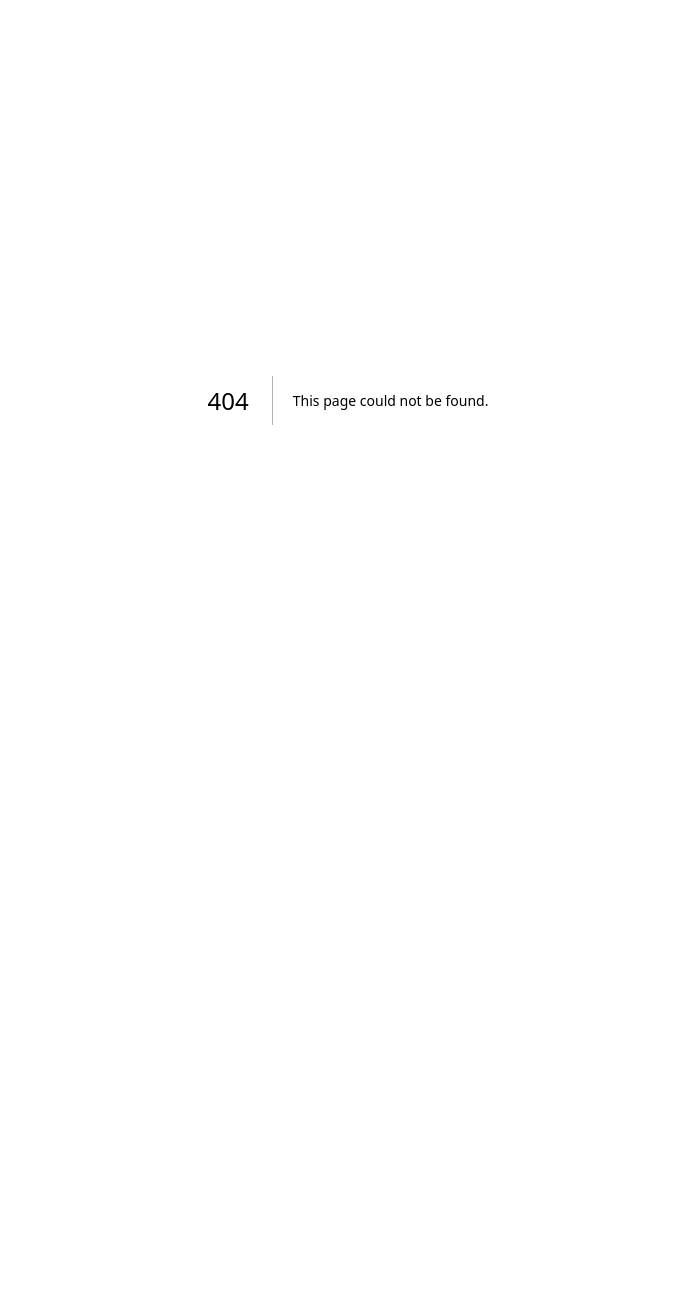
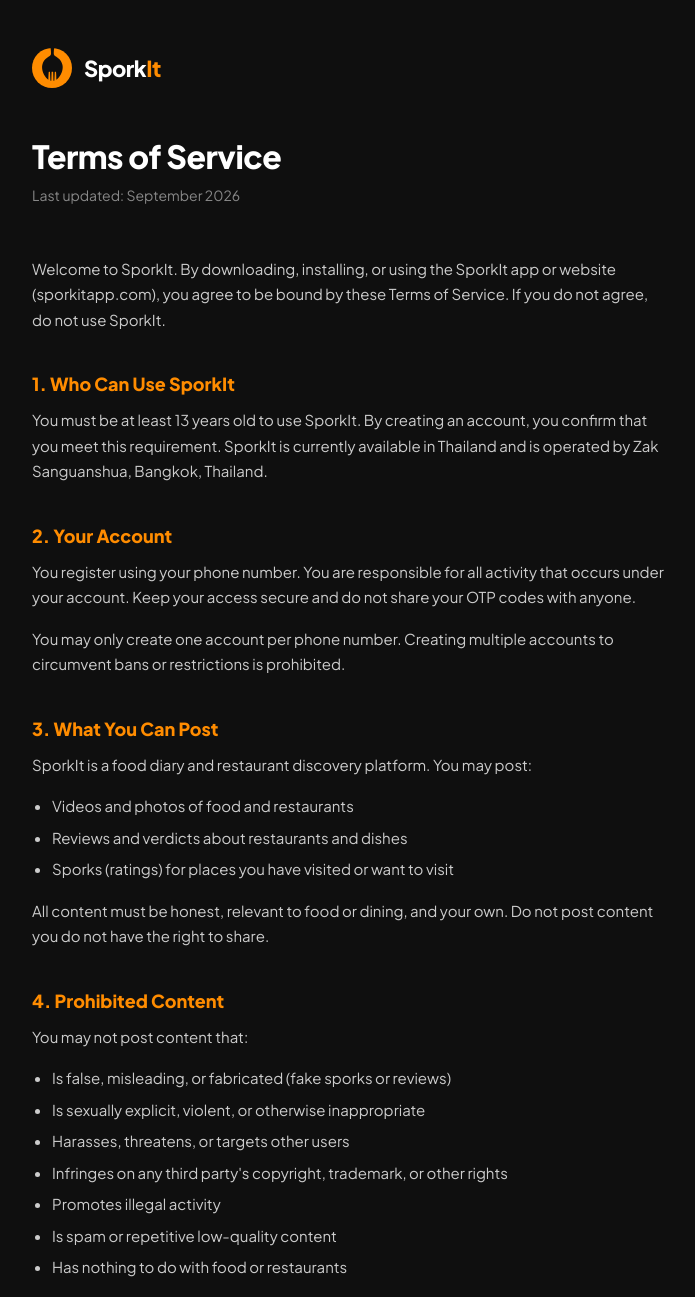
Before and after one commit to zaksanguan/sporkit-web, a Next.js app: page /terms in a window 1280 px wide. Before the commit this address had no page. Shown: the top 1297 px of the page, without its empty margins (292-987 px from the left). Before the commit the page ends 800 px from the top, so only its background shows below. Built offline with nearby package versions, Linux system fonts and the light colour scheme.

Commit message:
feat: terms of service page at /terms

```diff
--- /dev/null
+++ b/app/terms/page.tsx
@@ -0,0 +1,118 @@
+export default function TermsPage() {
+  return (
+    <html lang="en">
+      <head>
+        <meta charSet="UTF-8" />
+        <meta name="viewport" content="width=device-width, initial-scale=1.0" />
+        <title>Terms of Service — SporkIt</title>
+        <link rel="preconnect" href="https://fonts.googleapis.com" />
+        <link rel="preconnect" href="https://fonts.gstatic.com" crossOrigin="anonymous" />
+        <link href="https://fonts.googleapis.com/css2?family=Plus+Jakarta+Sans:wght@400;600;800&display=swap" rel="stylesheet" />
+        <link rel="icon" type="image/png" href="/favicon.png" />
+        <style dangerouslySetInnerHTML={{ __html: `
+          *, *::before, *::after { box-sizing: border-box; margin: 0; padding: 0; }
+          html, body { background: #0F0F0F; color: #FFFFFF; font-family: 'Plus Jakarta Sans', sans-serif; -webkit-font-smoothing: antialiased; }
+          .page { max-width: 680px; margin: 0 auto; padding: 48px 24px 80px; }
+          .logo-link { display: flex; align-items: center; gap: 12px; text-decoration: none; margin-bottom: 48px; }
+          .logo-circle { width: 40px; height: 40px; border-radius: 50%; background: #FF8C00; display: flex; align-items: flex-start; justify-content: center; overflow: visible; flex-shrink: 0; }
+          .logo-circle svg { margin-top: -1px; }
+          .wordmark { font-size: 22px; font-weight: 800; color: #FFFFFF; letter-spacing: -0.5px; }
+          .wordmark span { color: #FF8C00; }
+          h1 { font-size: 32px; font-weight: 800; color: #FFFFFF; letter-spacing: -0.5px; margin-bottom: 8px; }
+          .meta { font-size: 14px; color: #888888; margin-bottom: 48px; }
+          h2 { font-size: 18px; font-weight: 700; color: #FF8C00; margin-top: 40px; margin-bottom: 12px; }
+          p { font-size: 15px; line-height: 1.7; color: #CCCCCC; margin-bottom: 16px; }
+          ul { padding-left: 20px; margin-bottom: 16px; }
+          li { font-size: 15px; line-height: 1.7; color: #CCCCCC; margin-bottom: 6px; }
+          a { color: #FF8C00; text-decoration: none; }
+          a:hover { text-decoration: underline; }
+          .footer { margin-top: 64px; padding-top: 24px; border-top: 1px solid #222222; font-size: 13px; color: #555555; }
+        `}} />
+      </head>
+      <body>
+        <div className="page">
+          <a href="https://sporkitapp.com" className="logo-link">
+            <div className="logo-circle">
+              <svg width="21" height="34" viewBox="0 0 78 127" fill="none" xmlns="http://www.w3.org/2000/svg">
+                <path d="M38.4995 0C42.968 0 45.9579 0.4931 45.9995 0.5C44.4995 4.99985 43.9995 15.5 43.9995 15.5C43.9985 15.5168 43.5 24.0034 43.9995 27.5C44.8545 30.0718 45.7997 32.0001 49.9995 35C58.5534 41.1099 70.4995 45.5001 75.9995 66.5C81.011 85.6347 68.4995 113 53.4995 122C53.3328 113.167 52.7995 94.6 51.9995 93C51.3327 92.5 49.8992 91.8002 47.4995 93L45.9995 125.5C45.6659 125.833 44.4991 126.5 42.4995 126.5L41.4995 93C41.17 92.8354 40.1265 92.5093 38.561 92.501C36.9958 92.5095 35.9526 92.8355 35.6235 93L34.6235 126.5C32.6236 126.5 31.4569 125.833 31.1235 125.5L29.6235 93C27.2236 91.8 25.7902 92.5 25.1235 93C24.3235 94.6 23.7902 113.167 23.6235 122C8.62353 113 -3.88793 85.6347 1.12352 66.5C6.62353 45.5 18.5696 41.1099 27.1235 35C31.3235 32 32.2685 30.0719 33.1235 27.5C33.6233 24.0015 33.1239 15.5072 33.1235 15.5C33.1235 15.5 32.6235 4.99985 31.1235 0.5C31.1431 0.496743 34.0832 0.00901329 38.4995 0Z" fill="#0F0F0F"/>
+              </svg>
+            </div>
+            <div className="wordmark">Spork<span>It</span></div>
+          </a>
+
+          <h1>Terms of Service</h1>
+          <p className="meta">Last updated: September 2026</p>
+
+          <p>Welcome to SporkIt. By downloading, installing, or using the SporkIt app or website (sporkitapp.com), you agree to be bound by these Terms of Service. If you do not agree, do not use SporkIt.</p>
+
+          <h2>1. Who Can Use SporkIt</h2>
+          <p>You must be at least 13 years old to use SporkIt. By creating an account, you confirm that you meet this requirement. SporkIt is currently available in Thailand and is operated by Zak Sanguanshua, Bangkok, Thailand.</p>
+
+          <h2>2. Your Account</h2>
+          <p>You register using your phone number. You are responsible for all activity that occurs under your account. Keep your access secure and do not share your OTP codes with anyone.</p>
+          <p>You may only create one account per phone number. Creating multiple accounts to circumvent bans or restrictions is prohibited.</p>
+
+          <h2>3. What You Can Post</h2>
+          <p>SporkIt is a food diary and restaurant discovery platform. You may post:</p>
+          <ul>
+            <li>Videos and photos of food and restaurants</li>
+            <li>Reviews and verdicts about restaurants and dishes</li>
+            <li>Sporks (ratings) for places you have visited or want to visit</li>
+          </ul>
+          <p>All content must be honest, relevant to food or dining, and your own. Do not post content you do not have the right to share.</p>
+
+          <h2>4. Prohibited Content</h2>
+          <p>You may not post content that:</p>
+          <ul>
+            <li>Is false, misleading, or fabricated (fake sporks or reviews)</li>
+            <li>Is sexually explicit, violent, or otherwise inappropriate</li>
+            <li>Harasses, threatens, or targets other users</li>
+            <li>Infringes on any third party's copyright, trademark, or other rights</li>
+            <li>Promotes illegal activity</li>
+            <li>Is spam or repetitive low-quality content</li>
+            <li>Has nothing to do with food or restaurants</li>
+          </ul>
+          <p>We use automated screening and manual review to enforce these rules. Content that violates these terms may be removed without notice.</p>
+
+          <h2>5. Your Content — Licence to SporkIt</h2>
+          <p>You own the content you post. By posting on SporkIt, you grant us a non-exclusive, royalty-free, worldwide licence to store, display, and distribute your content within the SporkIt platform. We will not sell your content to third parties.</p>
+          <p>If you delete your content or your account, your licence ends. However, copies may persist in backups for a limited period.</p>
+
+          <h2>6. Restaurant Information</h2>
+          <p>Restaurant data on SporkIt is sourced from Google Places API, user submissions, and restaurant owners who claim their listings. We do not guarantee the accuracy, completeness, or currency of restaurant information including hours, addresses, and menus. Always verify with the restaurant directly before visiting.</p>
+
+          <h2>7. Restaurant Accounts</h2>
+          <p>Restaurant owners may claim their listing by creating a Restaurant account. Claiming a listing does not give ownership over user-submitted sporks or reviews. Restaurant owners may not remove or alter genuine user reviews.</p>
+
+          <h2>8. Spork Authenticity</h2>
+          <p>Sporks are personal verdicts about real dining experiences. Posting fake sporks — including self-promotion, competitor sabotage, or incentivised reviews — violates these Terms and may result in account suspension.</p>
+
+          <h2>9. Intellectual Property</h2>
+          <p>SporkIt, the SporkIt logo, and all related brand assets are the property of SporkIt. You may not use our name, logo, or trademarks without prior written permission.</p>
+
+          <h2>10. Termination</h2>
+          <p>We may suspend or terminate your account at any time if you violate these Terms or for any other reason at our discretion. You may delete your account at any time from Settings.</p>
+
+          <h2>11. Disclaimers</h2>
+          <p>SporkIt is provided "as is" without warranties of any kind. We do not guarantee that the app will be available at all times or that restaurant information will be accurate. SporkIt is not responsible for any dining experience based on content posted on the platform.</p>
+
+          <h2>12. Limitation of Liability</h2>
+          <p>To the fullest extent permitted by law, SporkIt is not liable for any indirect, incidental, or consequential damages arising from your use of the app or reliance on any content posted by users.</p>
+
+          <h2>13. Governing Law</h2>
+          <p>These Terms are governed by the laws of Thailand. Any disputes shall be resolved in the courts of Bangkok, Thailand.</p>
+
+          <h2>14. Changes to These Terms</h2>
+          <p>We may update these Terms from time to time. We will notify you of significant changes through the app. Continued use of SporkIt after changes constitutes acceptance of the updated Terms.</p>
+
+          <h2>15. Contact</h2>
+          <p>For questions about these Terms, contact us at <a href="mailto:hello@sporkitapp.com">hello@sporkitapp.com</a>.</p>
+
+          <div className="footer">
+            <p>© 2026 SporkIt · <a href="https://sporkitapp.com">sporkitapp.com</a> · <a href="https://sporkitapp.com/privacy">Privacy Policy</a></p>
+          </div>
+        </div>
+      </body>
+    </html>
+  )
+}
```
